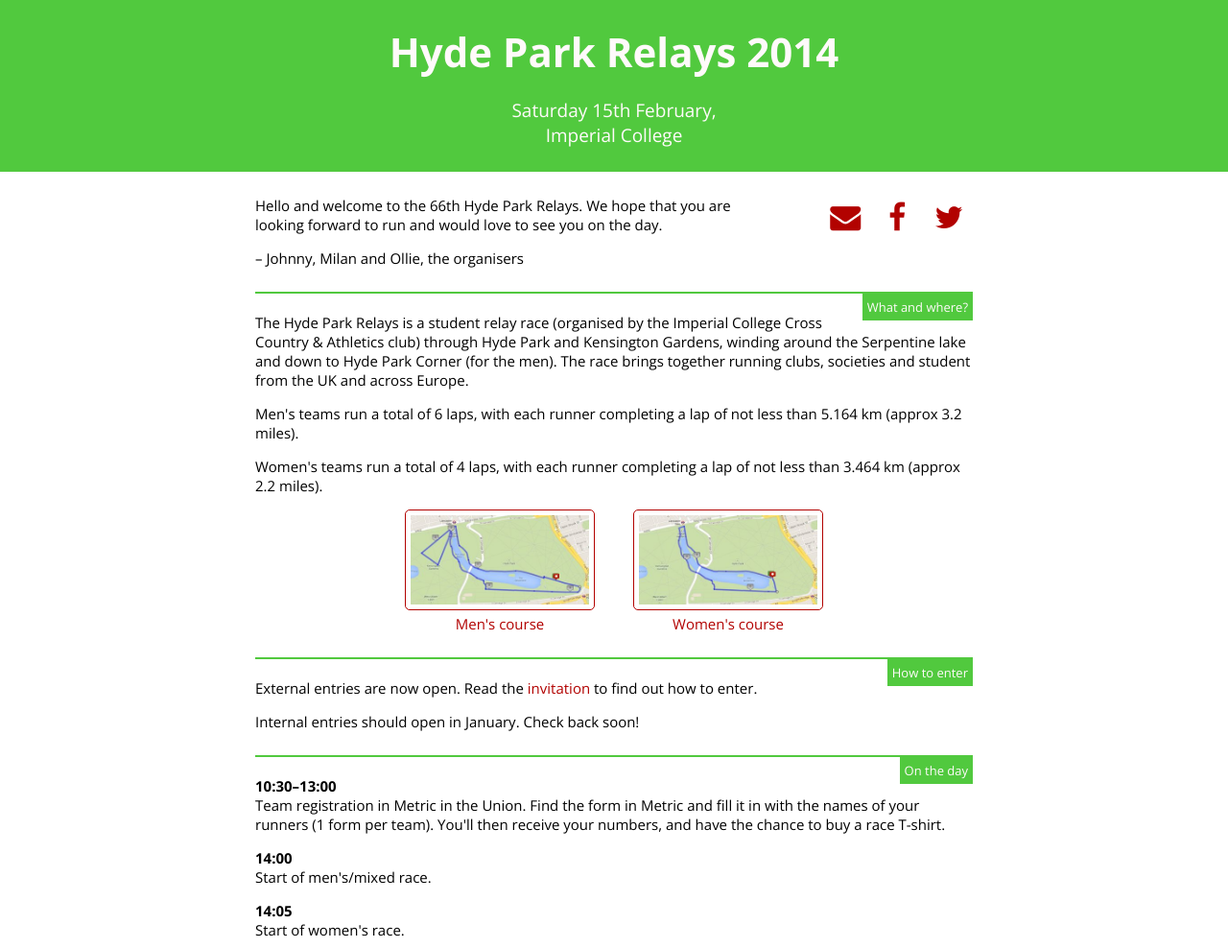
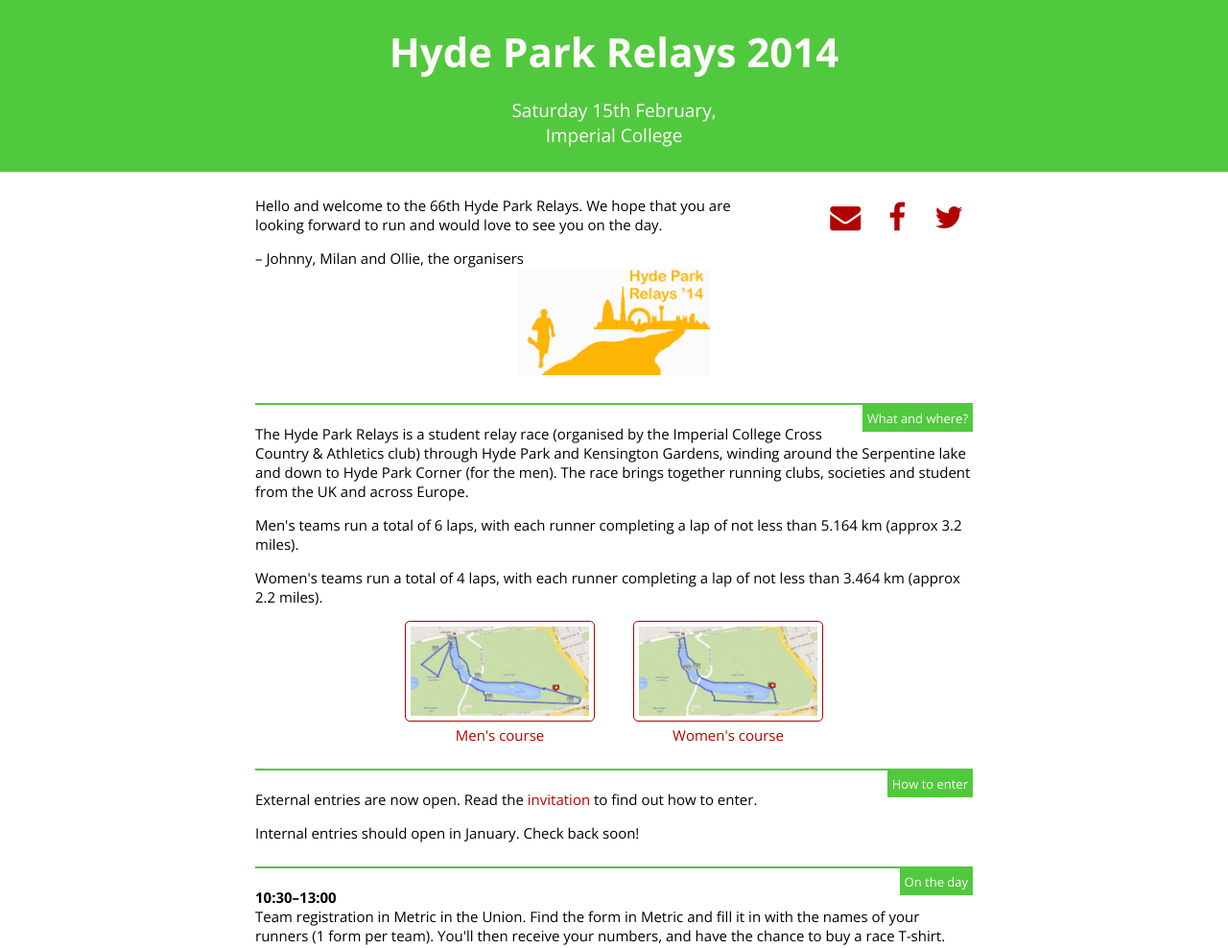
Before and after one commit to MilanMisak/HydeParkRelays, a website: page assets/index.html in a window 1280 px wide. Shown: the top 988 px of the page at 96% size. Drawn offline with nearby package versions, Linux system fonts and the light colour scheme.

Commit message:
Added logo

```diff
--- a/assets/index.html
+++ b/assets/index.html
@@ -33,6 +33,11 @@
                         <a href="mailto:hpr@imperial.ac.uk" class="contact-icon"><i class="fa fa-envelope"></i></a>
                         <a href="https://www.facebook.com/hydeparkrelays" class="contact-icon"><i class="fa fa-facebook"></i></a>
                         <a href="https://twitter.com/HydeParkRelays" class="contact-icon"><i class="fa fa-twitter"></i></a>
+                    </div>
+                </div>
+                <div class="pure-g-r">
+                    <div class="pure-u-1 text-center">
+                        <img src="img/hpr-final-logo.png" class="mobile-gap" style="width: 200px; height: 112px">
                     </div>
                 </div>
             </div>
```
Also changed, not shown: assets/img/hpr-final-logo.png (added).
